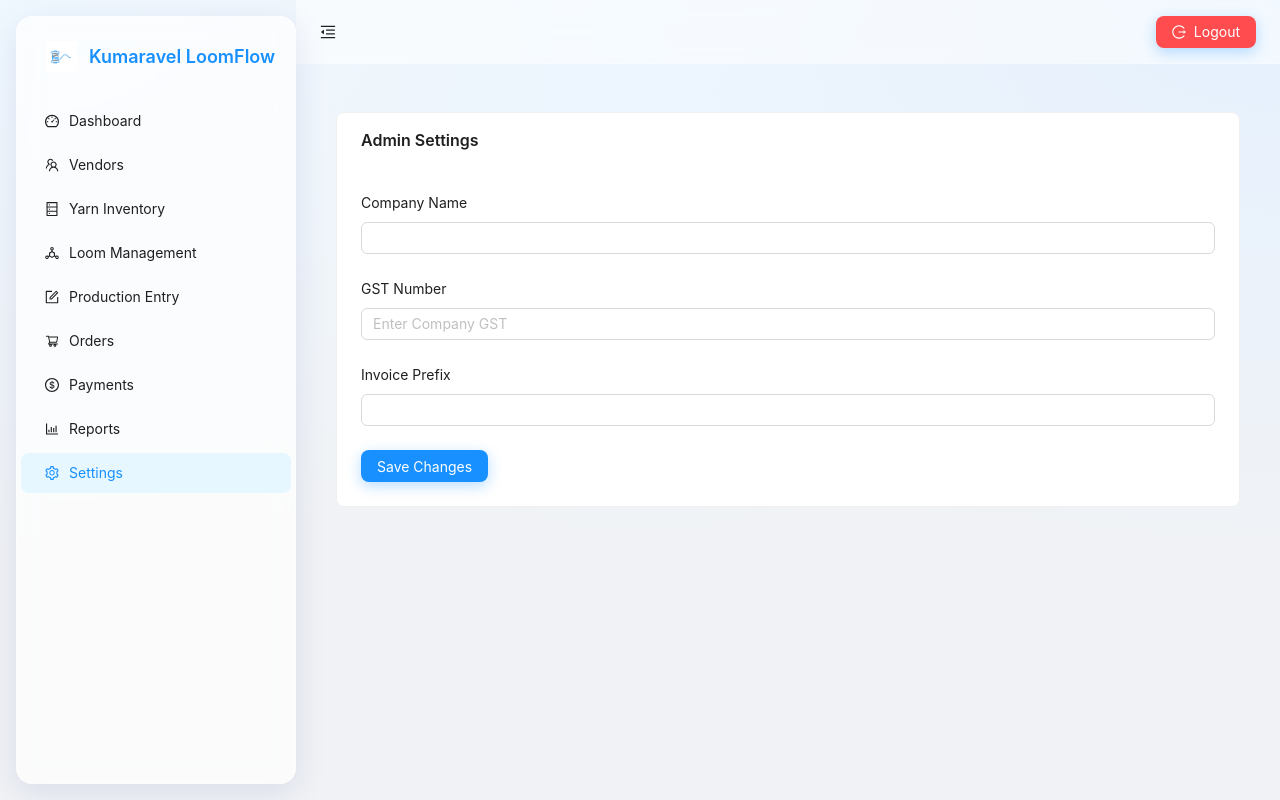
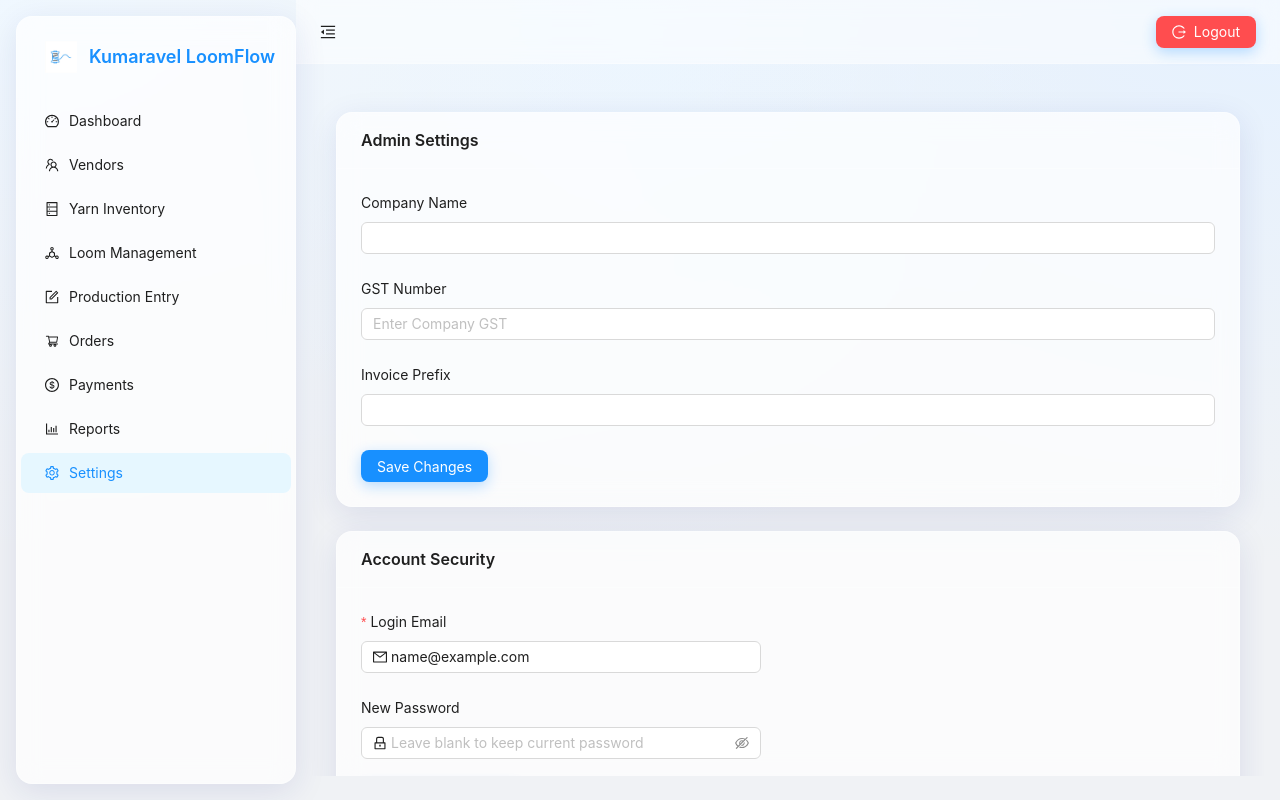
Before and after one commit to kumaravelnavin8-alt/kumaravel-vendor-management-system, a React (Vite) app in the folder client/: page /settings in a window 1280 px wide. Built offline with nearby package versions, Linux system fonts and the light colour scheme; no server answers; sample sign-in values are in the browser's storage.

Commit message:
Add feature to allow users to securely change their login email and password from the Settings page

```diff
--- a/client/src/pages/Settings.tsx
+++ b/client/src/pages/Settings.tsx
@@ -1,9 +1,52 @@
-import React from 'react';
+import React, { useState } from 'react';
 import { Card, Form, Input, Button, message } from 'antd';
+import { LockOutlined, MailOutlined } from '@ant-design/icons';
+import api from '../services/api';
+
+interface CredentialFormValues {
+  email?: string;
+  password?: string;
+}
 
 const Settings: React.FC = () => {
+  const [loading, setLoading] = useState(false);
+  const user = JSON.parse(localStorage.getItem('user') || '{}');
+
+  const onUpdateCredentials = async (values: CredentialFormValues) => {
+    setLoading(true);
+    try {
+      const payload: CredentialFormValues = {};
+      if (values.email && values.email !== user.email) payload.email = values.email;
+      if (values.password) payload.password = values.password;
+
+      if (Object.keys(payload).length === 0) {
+        message.info('No changes made');
+        return;
+      }
+
+      const response = await api.put('/auth/credentials', payload);
+
+      // Update local storage email if it changed
+      if (payload.email) {
+        localStorage.setItem('user', JSON.stringify({ ...user, email: payload.email }));
+      }
+
+      message.success(response.data.message || 'Credentials updated successfully!');
+
+      if (values.password) {
+        message.info('Please note your new password for your next login.');
+      }
+    } catch (error: unknown) {
+      const err = error as { response?: { data?: { message?: string } } };
+      message.error(err.response?.data?.message || 'Failed to update credentials');
+    } finally {
+      setLoading(false);
+    }
+  };
+
   return (
-    <Card title="Admin Settings">
+    <>
+      <Card title="Admin Settings" className="glass-card" style={{ marginBottom: 24 }}>
         <Form layout="vertical" onFinish={() => message.success('Settings updated')}>
           <Form.Item label="Company Name" initialValue="Kumaravel LoomFlow Textiles">
             <Input />
@@ -17,6 +60,38 @@ const Settings: React.FC = () => {
           <Button type="primary" htmlType="submit">Save Changes</Button>
         </Form>
       </Card>
+
+      <Card title="Account Security" className="glass-card">
+        <Form
+          layout="vertical"
+          onFinish={onUpdateCredentials}
+          initialValues={{ email: user.email }}
+          style={{ maxWidth: 400 }}
+        >
+          <Form.Item
+            label="Login Email"
+            name="email"
+            rules={[{ required: true, type: 'email', message: 'Please enter a valid email' }]}
+          >
+            <Input prefix={<MailOutlined />} />
+          </Form.Item>
+
+          <Form.Item
+            label="New Password"
+            name="password"
+            rules={[
+              { min: 6, message: 'Password must be at least 6 characters' }
+            ]}
+          >
+            <Input.Password prefix={<LockOutlined />} placeholder="Leave blank to keep current password" />
+          </Form.Item>
+
+          <Button type="primary" danger htmlType="submit" loading={loading}>
+            Update Credentials
+          </Button>
+        </Form>
+      </Card>
+    </>
   );
 };
 
```
Also changed, not shown: 2 other files (tests, documents, lock files or other folders). Lines whose indentation alone changed are shown as unchanged.
